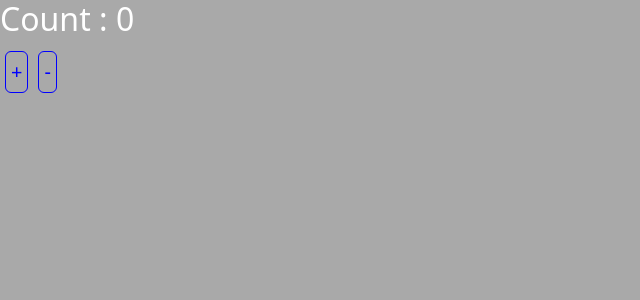
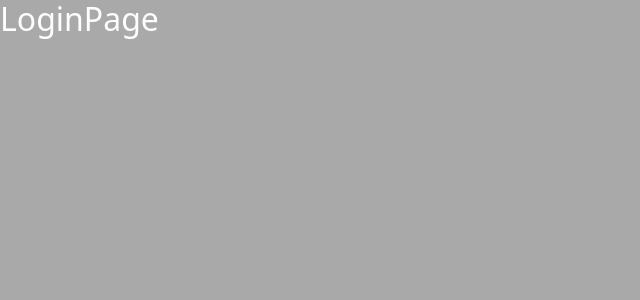
Before and after one commit to dipu157/React_Learning, a React (Create React App) app in the folder react-anis/: page / in a window 1280 px wide. Shown: the top 300 px of the page, without its empty margins (0-640 px from the left). Built offline with nearby package versions, Linux system fonts and the light colour scheme.

Commit message:
conditional statement practise

```diff
--- a/react-anis/src/App.js
+++ b/react-anis/src/App.js
@@ -1,12 +1,12 @@
 import React from 'react';
 import 'bootstrap/dist/css/bootstrap.min.css';
-import State from './components/State/State';
+import ConditionalRendering from './components/Conditional_Rendering';
 
 
 function App() {
 
     return <div>
-        <State count="0" />
+        <ConditionalRendering />
 
     </div>
 }
--- /dev/null
+++ b/react-anis/src/components/Conditional_Rendering/HomePage.js
@@ -0,0 +1,9 @@
+import React from 'react'
+
+export default function HomePage() {
+  return (
+    <div>
+        <h2>HomePage</h2>
+    </div>
+  )
+}
--- /dev/null
+++ b/react-anis/src/components/Conditional_Rendering/LoginPage.js
@@ -0,0 +1,9 @@
+import React from 'react'
+
+export default function LoginPage() {
+  return (
+    <div>
+        <h2>LoginPage</h2>
+    </div>
+  )
+}
--- /dev/null
+++ b/react-anis/src/components/Conditional_Rendering/index.js
@@ -0,0 +1,35 @@
+import React, { Component } from 'react'
+import LoginPage from './LoginPage'
+import HomePage from "./HomePage";
+
+
+class ConditionalRendering extends Component {
+
+    constructor(props) {
+      super(props)
+
+      this.state = {
+         isLoggedIn: false,
+      }
+    }
+
+  render() {
+
+    const { isLoggedIn } = this.state;
+    let element;
+
+    if(isLoggedIn){
+        element =  <HomePage />
+    }else{
+        element = <LoginPage />
+    }
+
+    return(
+        <div>
+            {element}
+        </div>
+    )
+  }
+}
+
+export default ConditionalRendering
```
